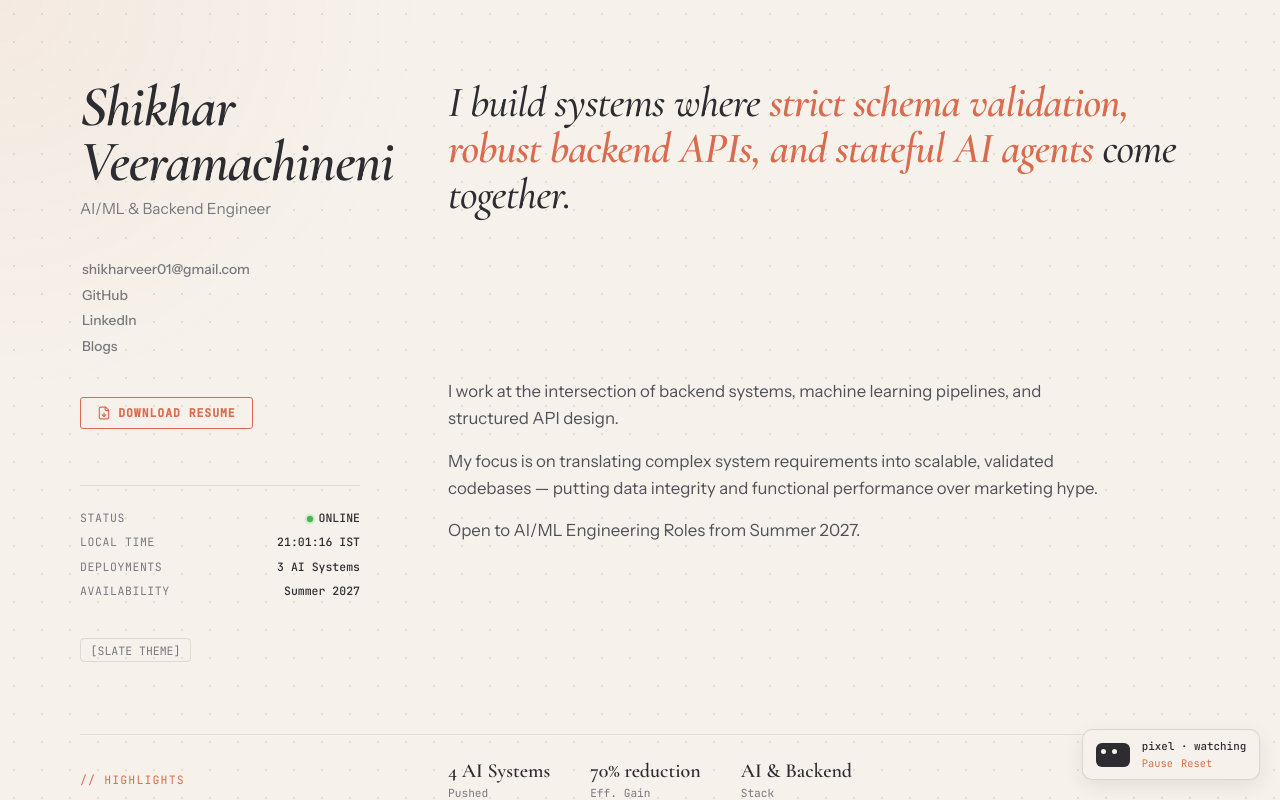
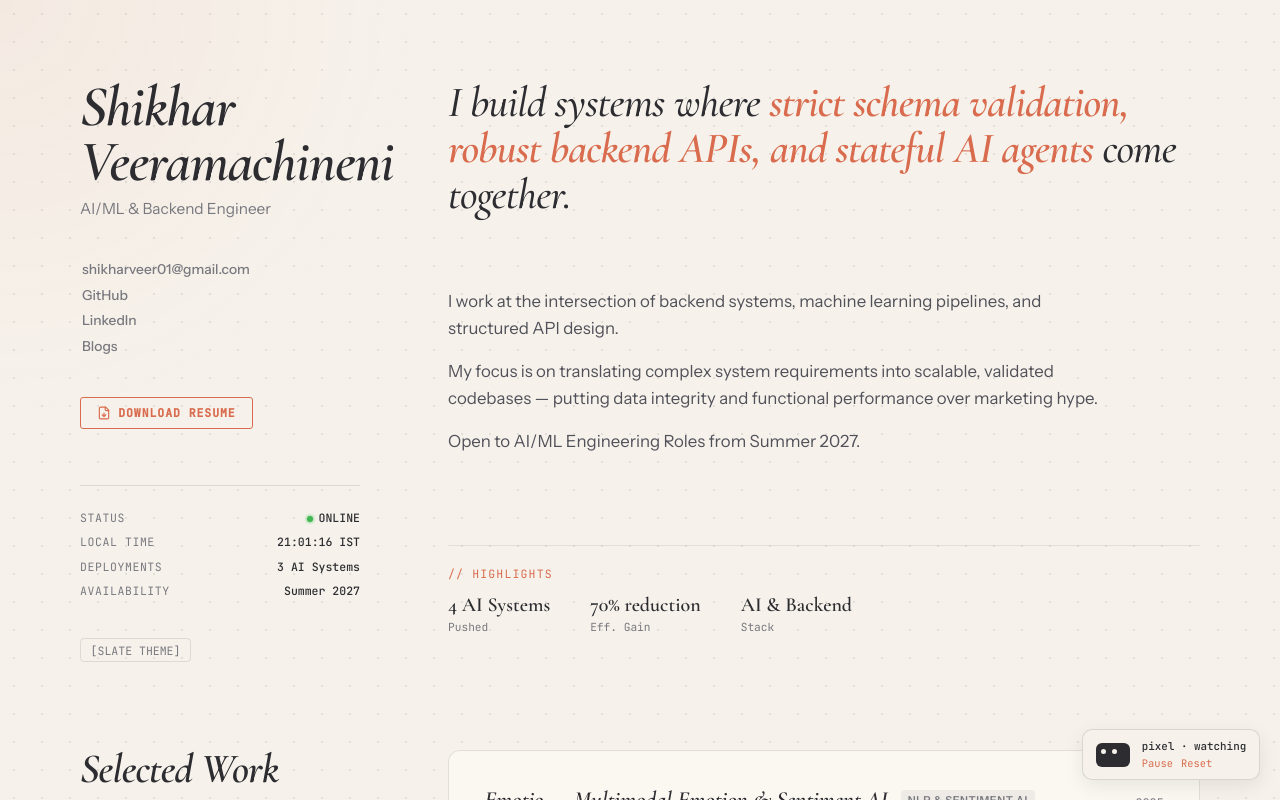
Before and after one commit to ShikharVeer10/ShikharVeer10.github.io, a React (Vite) app: page / in a window 1280 px wide. Shown: the top 800 px of the page. Built offline with nearby package versions, Linux system fonts and the light colour scheme; no server answers.

Commit message:
Move Highlights inside Intro right column

```diff
--- a/src/App.jsx
+++ b/src/App.jsx
@@ -4,7 +4,6 @@ import ProjectPreview from './components/ProjectPreview';
 import ProjectDrawer from './components/ProjectDrawer';
 import BlogPost from './components/BlogPost';
 import Intro from './components/Intro';
-import Highlights from './components/Highlights';
 import DeskCompanion from './components/DeskCompanion';
 import Work from './components/Work';
 import Publications from './components/Publications';
@@ -159,9 +158,6 @@ export default function App() {
           {/* 1. Intro Identity Block & Manifesto */}
           <Intro theme={theme} onToggleTheme={toggleTheme} />
 
-          {/* Highlights Strip */}
-          <Highlights />
-
           {/* 2. Selected Work List */}
           <Work
             onSelectProject={setSelectedProject}
--- a/src/components/Intro.jsx
+++ b/src/components/Intro.jsx
@@ -1,6 +1,7 @@
 import React, { useState, useEffect } from 'react';
 import { personalInfo } from '../data';
 import DecryptText from './DecryptText';
+import Highlights from './Highlights';
 import { FileDown } from 'lucide-react';
 
 export default function Intro({ theme, onToggleTheme }) {
@@ -102,6 +103,8 @@ export default function Intro({ theme, onToggleTheme }) {
             <p key={idx}>{para}</p>
           ))}
         </div>
+
+        <Highlights />
       </div>
 
     </header>
--- a/src/index.css
+++ b/src/index.css
@@ -2138,16 +2138,14 @@ body.dark-mode .prose-bullets li {
 }
 
 
-/* Highlights Strip */
+/* Highlights Strip (inside Intro right column) */
 .highlights-strip {
-  display: grid;
-  grid-template-columns: 280px 1fr;
-  gap: 5.5rem;
-  align-items: center;
-  padding: 1.5rem 0;
+  display: flex;
+  flex-direction: column;
+  gap: 0.75rem;
+  padding: 1.25rem 0 0;
+  margin-top: 1.75rem;
   border-top: 1px solid var(--border, rgba(128, 128, 128, 0.16));
-  border-bottom: 1px solid var(--border, rgba(128, 128, 128, 0.16));
-  margin-bottom: 1.5rem;
 }
 
 .highlights-label {
```
